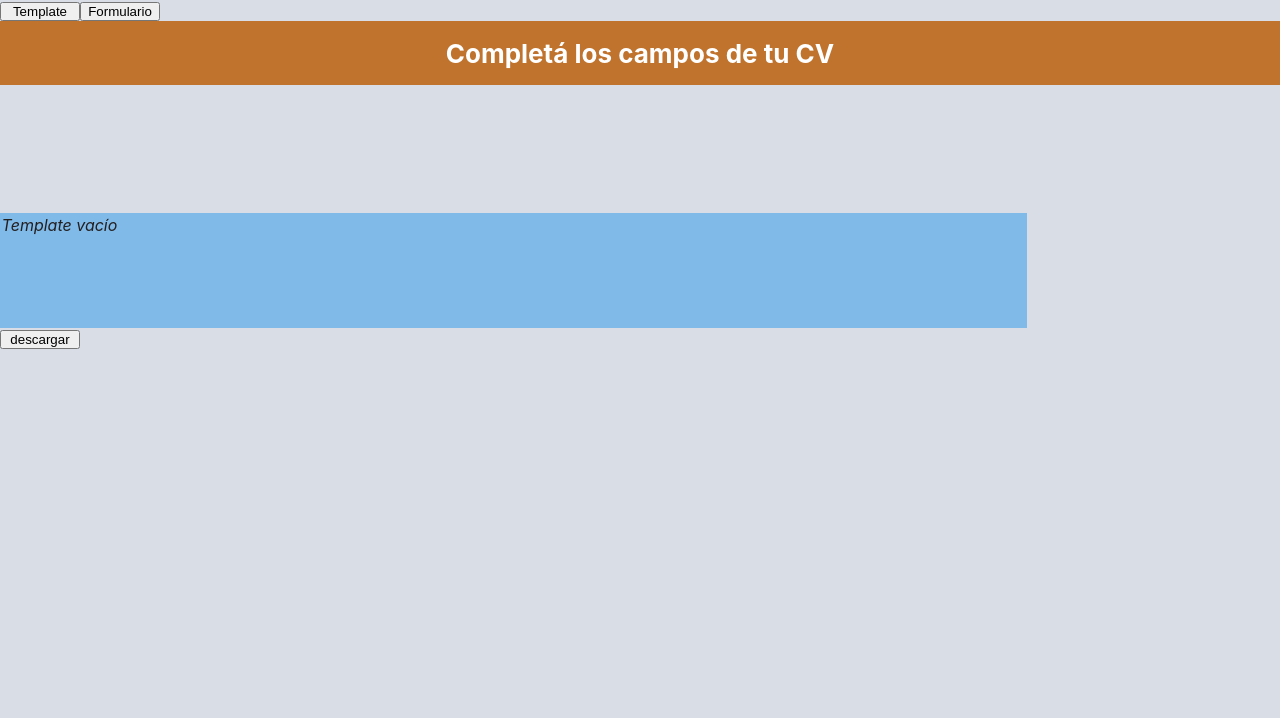
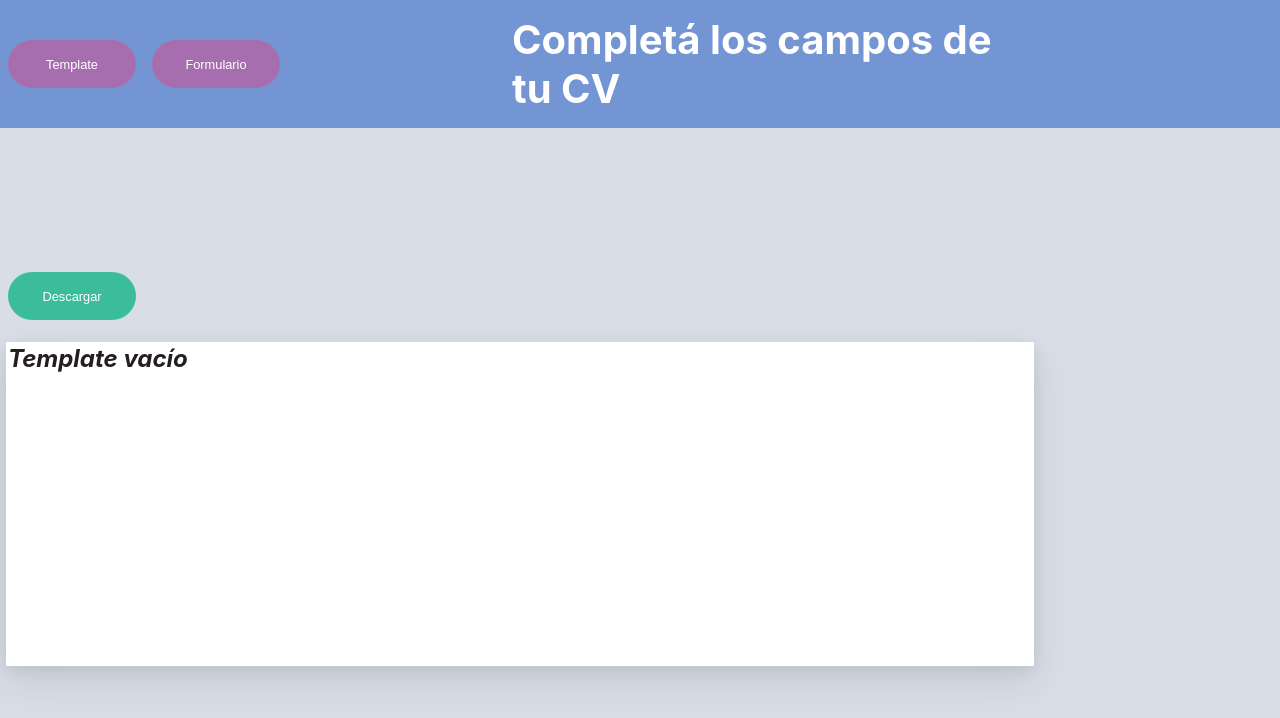
Before and after one commit to ALCavagnaro/CV_TEMPLATE_REACT, a React (Create React App) app: page /template in a window 1280 px wide. Shown: the top 718 px of the page. Built offline with nearby package versions, Linux system fonts and the light colour scheme.

Commit message:
Cambios en el estilo del formulario

```diff
--- a/src/App.css
+++ b/src/App.css
@@ -9,15 +9,36 @@ body {
 }
 
 .navBar {
-  background-color: #c0732c;
+  background-color: #7395d3;
     display: flex;
     flex-direction: row;
     align-items: center;
     justify-content: center;
     font-size: calc(10px + 2vmin);
     color: white;
-  height: 4rem;
+    height: 8rem;
     margin-bottom: 8rem;
+}
+
+#nav-container{
+    width: 100%;
+    margin: auto;
+    display: flex;
+    /* flex-direction: column-reverse; */
+    /* align-content: stretch; */
+    /* justify-content: space-evenly; */
+    align-items: center;
+}
+
+.nav-btn-container{
+  display: flex;
+  width: 20%;
+}
+
+h1{
+  width:80%;
+  font-size: 40px;
+  margin:0 20%;
 }
 
 .cvForm {
@@ -32,21 +53,6 @@ body {
 .title {
   margin: 5% 1%;
 }
-
-/* .basic-fields{
-  padding:1rem;
-  border-radius: 1px;
-  margin: auto;
-}
-
-.fields {
-  margin: 1rem;
-  display: flex;
-  flex-direction: row;
-  justify-content: space-between;
-  width: 95%;
-  text-transform:uppercase;
-} */
 
 .sub-label {
   text-transform: uppercase;
@@ -67,10 +73,12 @@ input {
 }
 
 #foto > input {
-  width: max-content;
-  height: 10rem;
-  width: 10rem;
+  height: 8.4rem;
+  width: 9.27rem;
   background-image: url('/src/Images/blank_profile.png'); /*Arreglar tamaño de la foto*/
+  text-align: center;
+  background-repeat: no-repeat;
+  background-color: #ccc;
 }
 
 #location, #perfiles, #meta, #basics, #name, #website, #habilidades, #work {
@@ -152,7 +160,23 @@ input {
 }
 
 Button {
-  width:5rem;
+  background-color: #a76eaf;
+  border: none;
+  border-radius: 25px;
+  color: #ffffff;
+  padding: 0.5rem;
+  text-align: center;
+  text-decoration: none;
+  display: inline-block;
+  font-size: 0.8rem;
+  margin: 1rem 0.5rem;
+  cursor: pointer;
+  width: 8rem;
+  height: 3rem;
+}
+
+.button-container {
+  display:flex
 }
 
 /* The switch - the box around the slider */
@@ -223,13 +247,15 @@ input:checked + .slider:before {
 }
 
 #pdf-template{
-  background-color: rgb(128, 186, 233);
+  background-color: #ffffff;
   color:rgb(36, 31, 31);
   width:80%;
-  /*margin: auto;*/
-  height: 7rem;
+  height: max-content;
+  margin: 0.5%;
+  height: 20rem;
   font-style: italic;
   padding: 0.1rem;
+  box-shadow: 0 15px 35px rgb(50 50 93 / 10%), 0 5px 15px rgb(0 0 0 / 7%);
 }
 
 .user-data-info{
@@ -257,9 +283,61 @@ input:checked + .slider:before {
   border: black solid 0.1px;
 }
 
+#btn-descarga{
+  background-color: #3bbd9c;
+  border: none;
+  border-radius: 25px;
+  color: #ffffff;
+  padding: 0.5rem;
+  text-align: center;
+  text-decoration: none;
+  display: inline-block;
+  font-size: 0.8rem;
+  margin: 1rem 0.5rem;
+  cursor: pointer;
+  width: 8rem;
+  height: 3rem;
+}
+
 .sub-user-data-info{
   margin: 2px;
   width: 25%;
   display: flex;
   flex-direction: row;
 }
+
+.form-btn-container{
+  display: flex;
+  margin: 3rem 2.5rem 2rem 1rem;
+  justify-content: center;
+}
+
+
+#guardar, #eliminar {
+
+  background-color: #e9daeb;
+  border: none;
+  border-radius: 20px;
+  color: #1d0a24;
+  padding: 1rem;
+  text-align: center;
+  text-decoration: none;
+  display: inline-block;
+  font-size: 1rem;
+  margin: 1rem 0.5rem;
+  cursor: pointer;
+  width: 12rem;
+  height: 3rem;
+  font-weight: bolder;
+
+}
+
+#guardar:hover {
+  background-color: #2bb131;
+  color: white;
+}
+
+#eliminar:hover {
+  background-color: #ce1e18;
+  color: white;
+}
--- a/src/NavBar/NavBar.jsx
+++ b/src/NavBar/NavBar.jsx
@@ -5,9 +5,15 @@ import { Link } from "react-router-dom";
 export const NavBar = () => {
     return(
         <>
-           <Link to= '/template'><Button text='Template'/></Link>
-           <Link to= '/form'><Button text='Formulario'/></Link>
-          <h2 className='navBar'>Completá los campos de tu CV</h2>
+         <div className='navBar'>
+             <div id='nav-container'>
+                <div className='nav-btn-container'>
+                    <Link to= '/template'><Button text='Template'/></Link>
+                    <Link to= '/form'><Button text='Formulario'/></Link>
+                </div>
+                    <h1 id='nav-title'>Completá los campos de tu CV</h1>
+             </div>
+          </div>
         </>
     )
 }
--- a/src/Template/template.jsx
+++ b/src/Template/template.jsx
@@ -29,7 +29,9 @@ const Template = () => {
 
             <>
 
-              {stateLength ? <div id='pdf-template'>Template vacío</div> :
+            <button id='btn-descarga' onClick = {print}>Descargar</button>
+
+              {stateLength ? <h2 id='pdf-template'>Template vacío</h2> :
 
                   <div id='pdf-template'>
 
@@ -48,10 +50,6 @@ const Template = () => {
 
                       </div>}
 
-
-
-            <Button text='descargar' onClick = {print}/>
-
             </>
 
             )
```
Also changed, not shown: src/Images/blank_profile.png (added). Lines whose indentation alone changed are shown as unchanged.
